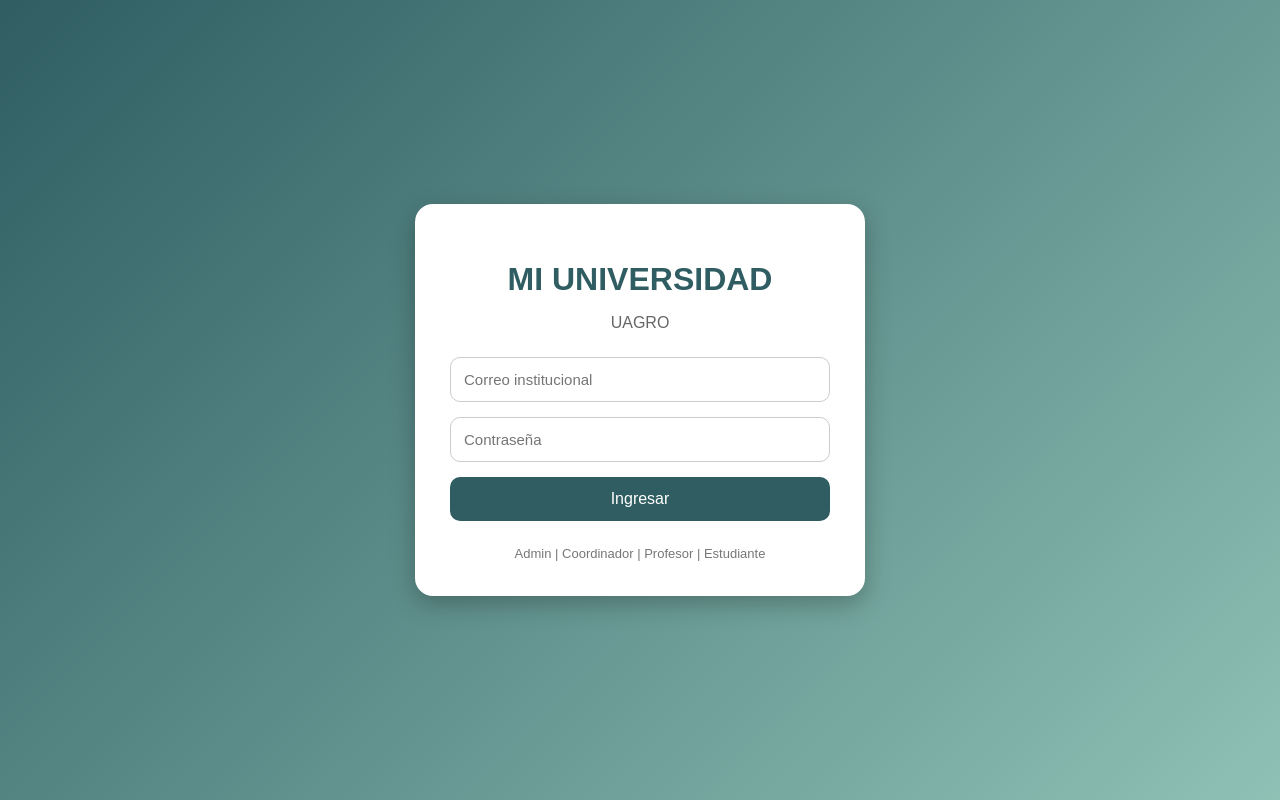
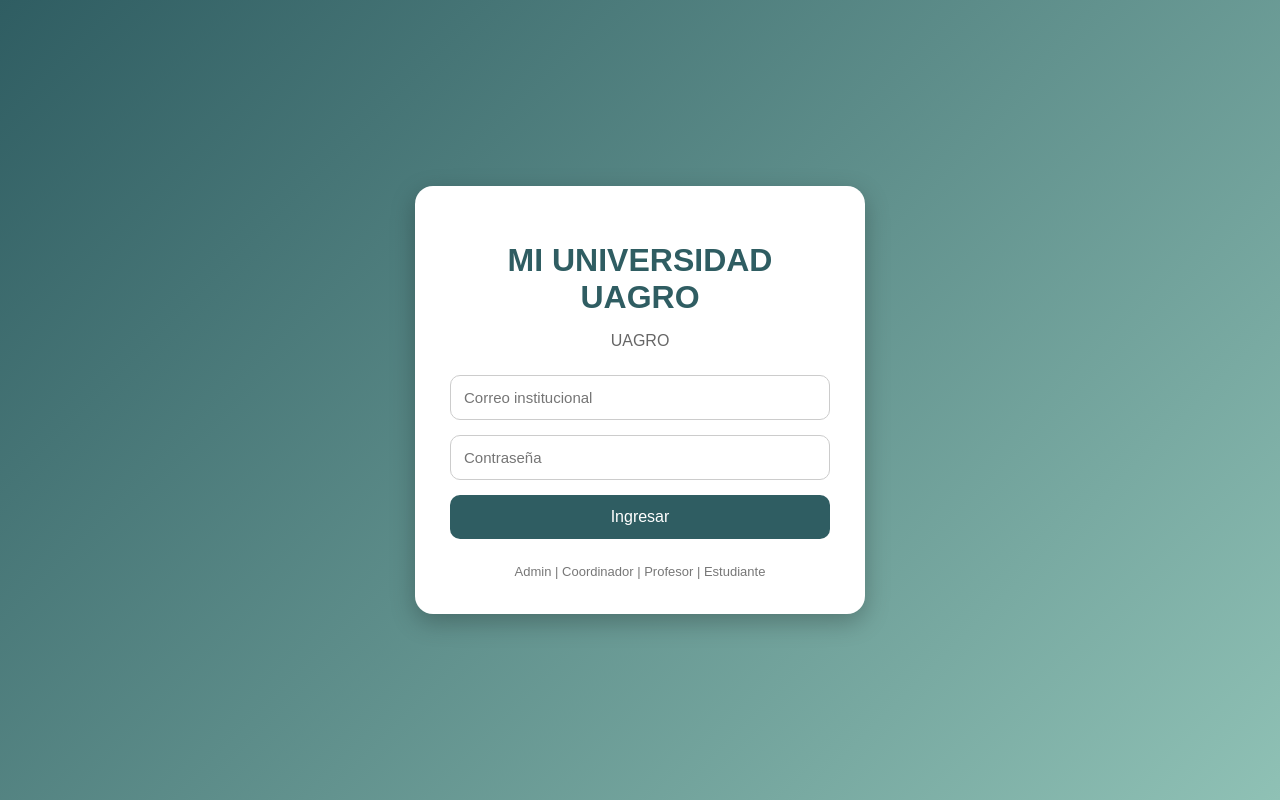
Before and after one commit to M4RI120/MiUniversidad, a website: page public/login.html in a window 1280 px wide. Drawn offline with Linux system fonts and the light colour scheme.

Commit message:
Modificacion de ros

```diff
--- a/public/login.html
+++ b/public/login.html
@@ -73,7 +73,7 @@
 <body>
 
   <div class="login-card">
-    <h1>MI UNIVERSIDAD</h1>
+    <h1>MI UNIVERSIDAD UAGRO</h1>
     <p>UAGRO</p>
 
     <form id="loginForm">
```
